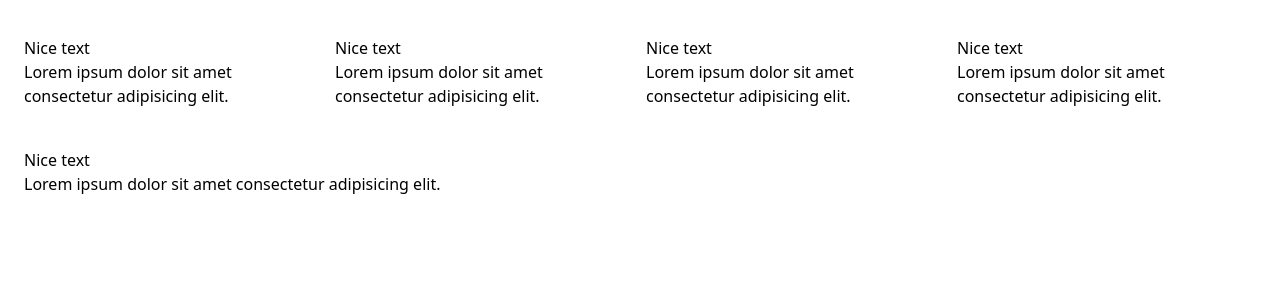
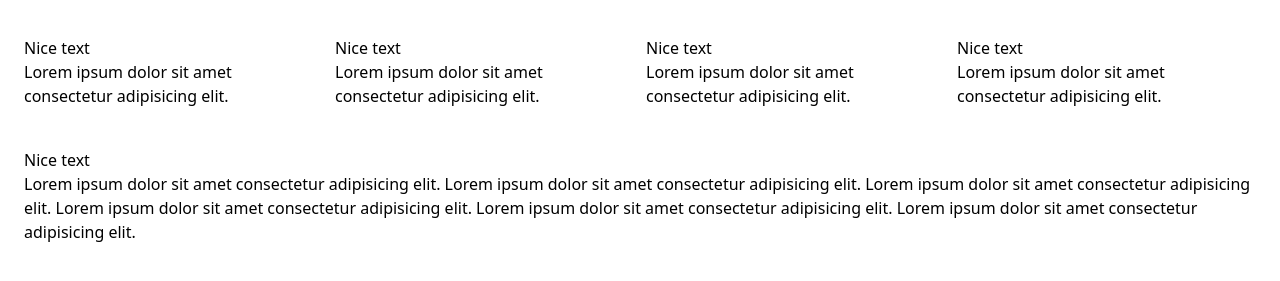
Before and after one commit to mondaymood/elsewhere_blog_template, a Jekyll site: the page built from _posts/2022-11-21-second-post.html, in a window 1280 px wide and 900 px high, scrolled down 2809 px, cut to the strip 616-897 px from the top of the window. Built offline with Jekyll 4.4.1, drawn with Linux system fonts in a browser that asks for light colours; nearby versions of some CDN libraries; before the commit the page ends 3661 px from its top, so only the background shows below that.

Commit message:
Updated '_posts/2022-11-21-second-post.html' via CloudCannon

```diff
--- a/_posts/2022-11-21-second-post.html
+++ b/_posts/2022-11-21-second-post.html
@@ -92,5 +92,11 @@ page_blocks:
     col-size: md:grid-cols-1
     text:
       - heading: Nice text
-        copy_html: Lorem ipsum dolor sit amet consectetur adipisicing elit.
+        copy_html: >-
+          <p>Lorem ipsum dolor sit amet consectetur adipisicing elit. Lorem
+          ipsum dolor sit amet consectetur adipisicing elit. Lorem ipsum dolor
+          sit amet consectetur adipisicing elit. Lorem ipsum dolor sit amet
+          consectetur adipisicing elit. Lorem ipsum dolor sit amet consectetur
+          adipisicing elit. Lorem ipsum dolor sit amet consectetur adipisicing
+          elit.</p>
 ---
```
